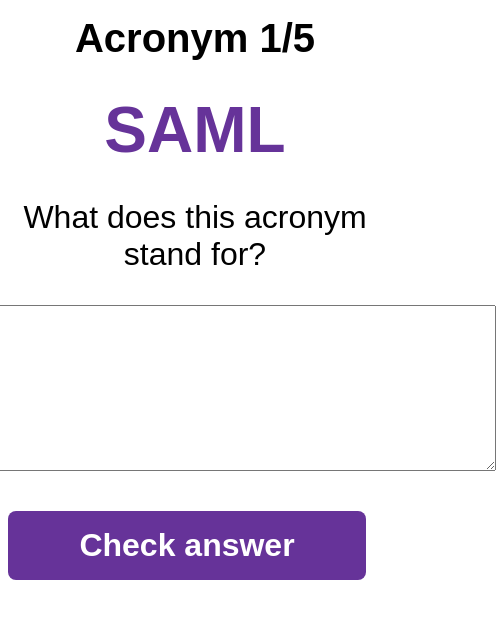
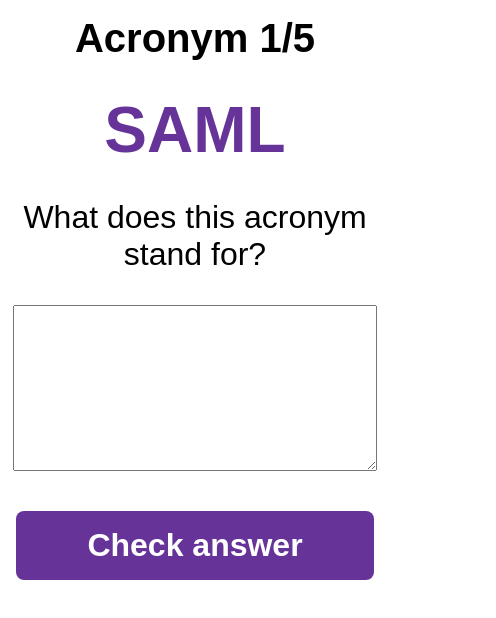
Before and after one commit to dana-ciocan/acronym-test, a Vue app: page / in a window 390 px wide. Shown: the top 618 px of the page, 496 px wide, since content can reach past the window. Built offline with nearby package versions, Linux system fonts and the light colour scheme.

Commit message:
Fix mobile view

```diff
--- a/src/App.vue
+++ b/src/App.vue
@@ -128,6 +128,7 @@ body {
   justify-content: center;
   align-items: center;
   gap: 2.5rem;
+  width: 100%;
 }
 
 p {
@@ -142,6 +143,7 @@ p {
 textarea {
   font-size: 3rem;
   height: 10rem;
+  width: 100%;
 }
 
 @media screen and (min-width: 60rem) {
--- a/src/components/SpecialButton/SpecialButton.vue
+++ b/src/components/SpecialButton/SpecialButton.vue
@@ -14,7 +14,6 @@ button {
   display: inline-block;
   font-size: 2rem;
   border-radius: 0.5rem;
-  margin-right: 1rem;
   cursor: pointer;
   width: 100%;
 }
```
